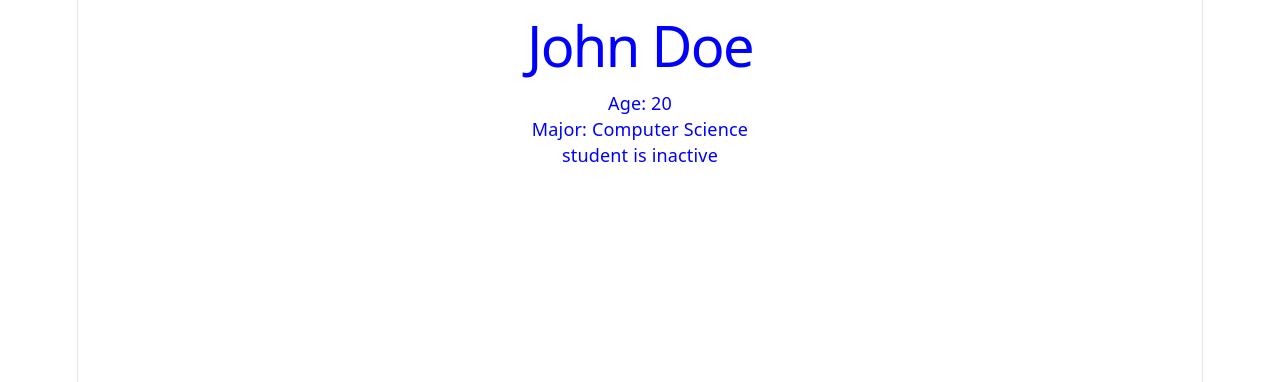
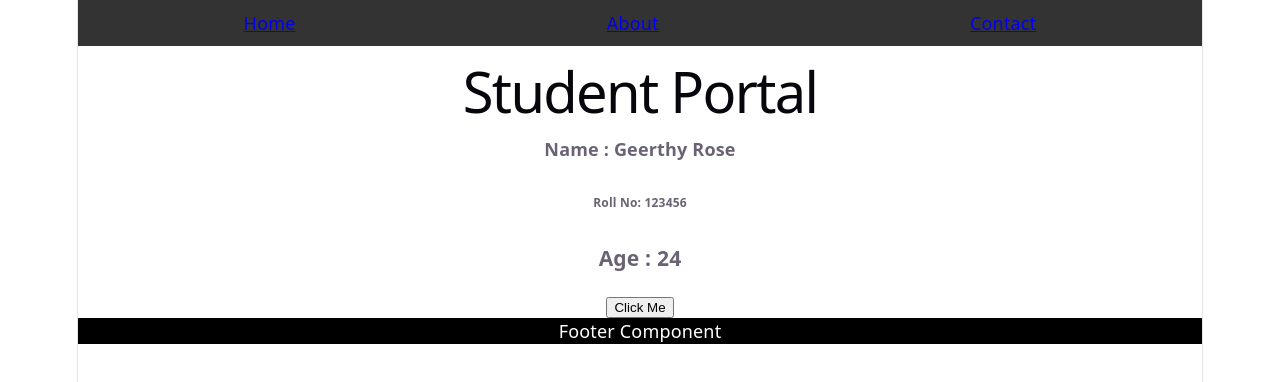
Before and after one commit to GeerthyRose12/react-learning, a React (Vite) app: page / in a window 1280 px wide. Shown: the top 382 px of the page. Built offline with nearby package versions, Linux system fonts and the light colour scheme.

Commit message:
components ,reusable components completed

```diff
--- a/src/App.jsx
+++ b/src/App.jsx
@@ -1,19 +1,18 @@
 
 import './App.css'
+import StudentCard from './components/studentCard'
+import Header from './components/Header'
+import Footer from './components/Footer'
+import Navbar from './components/Navbar'
 
 function App() {
-  const students = {
-    name : 'John Doe',
-    age : 20,
-    major : 'Computer Science',
-    active: false
-  }
+
   return(
-    <div style={{color:'blue'}}>
-      <h1 style={{color:'blue'}}>{students.name}</h1>
-      <p>Age: {students.age}</p>
-      <p>Major: {students.major}</p>
-      {students.active ? (<p>student is active</p>) : (<p>student is inactive</p>)}
+    <div>
+      <Navbar />
+      <Header />
+      <StudentCard />
+     <Footer />
     </div>
   )
 }
--- /dev/null
+++ b/src/components/Button.jsx
@@ -0,0 +1,10 @@
+import react from 'react';
+function Button () {
+    return(
+        <div>
+            <button>Click Me</button>
+        </div>
+    )
+}
+
+export default Button
--- /dev/null
+++ b/src/components/Footer.jsx
@@ -0,0 +1,13 @@
+import react from 'react';
+
+function Footer () {
+    return(
+        <div style={{backgroundColor: 'black', color: 'white', textAlign: 'center'}}>
+            <p>
+                Footer Component
+            </p>
+        </div>
+    )
+}
+
+export default Footer
--- /dev/null
+++ b/src/components/Header.jsx
@@ -0,0 +1,11 @@
+import react from 'react';
+
+function Header () {
+    return(
+        <div>
+            <h1>Student Portal</h1>
+        </div>
+    )
+}
+
+export default Header
--- /dev/null
+++ b/src/components/Navbar.jsx
@@ -0,0 +1,13 @@
+import react from 'react';
+
+function Navbar () {
+    return (
+        <div style={{display: 'flex', justifyContent: 'space-around', backgroundColor: '#333', padding: '10px'}}>
+              <a href="#">Home</a>
+              <a href="#">About</a>
+              <a href="#">Contact</a>
+        </div>
+    )
+}
+
+export default Navbar
--- /dev/null
+++ b/src/components/StudentCard.jsx
@@ -0,0 +1,15 @@
+import react from 'react';
+import Button from './Button';
+
+function StudentCard () {
+    return(
+        <div >
+        <h4> Name  : Geerthy Rose</h4>
+        <h6> Roll No: 123456</h6>
+        <h3> Age   : 24</h3>
+        <Button />
+        </div>
+    )
+}
+
+export default StudentCard
```
Also changed, not shown: src/components/Welcome.jsx (added, +10 -0 lines).
